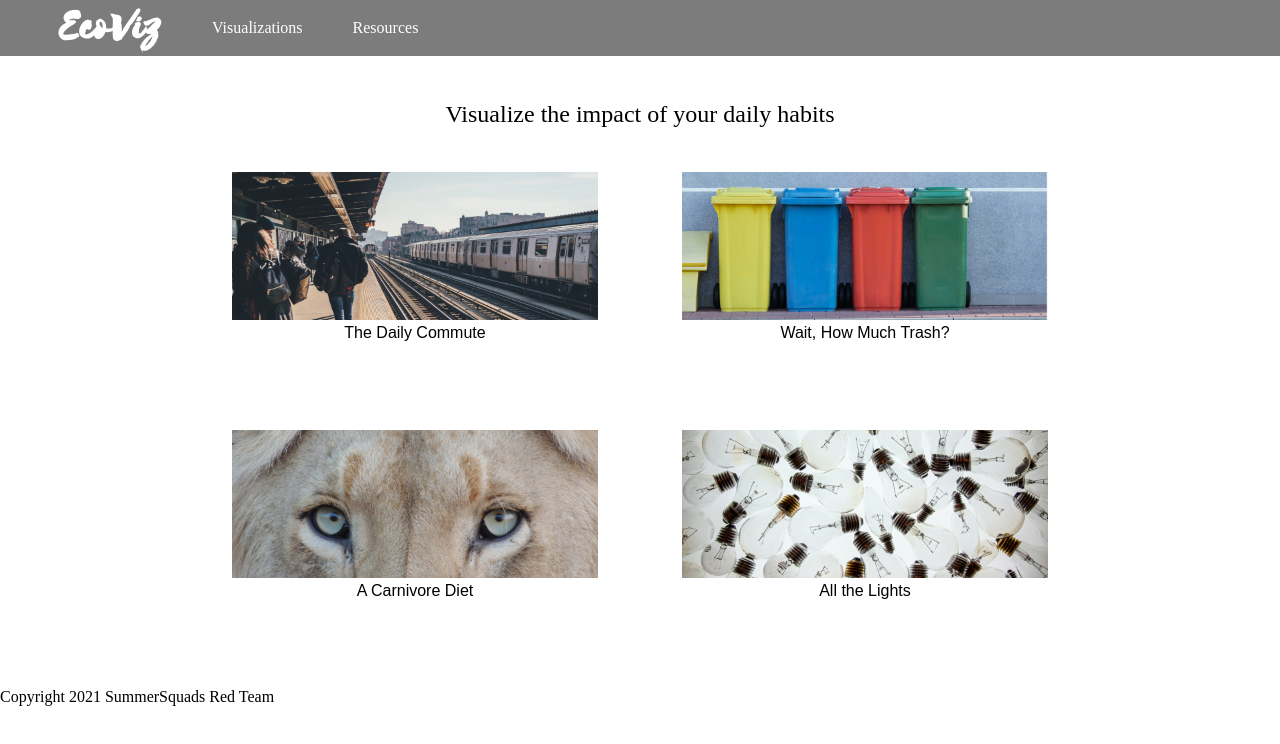
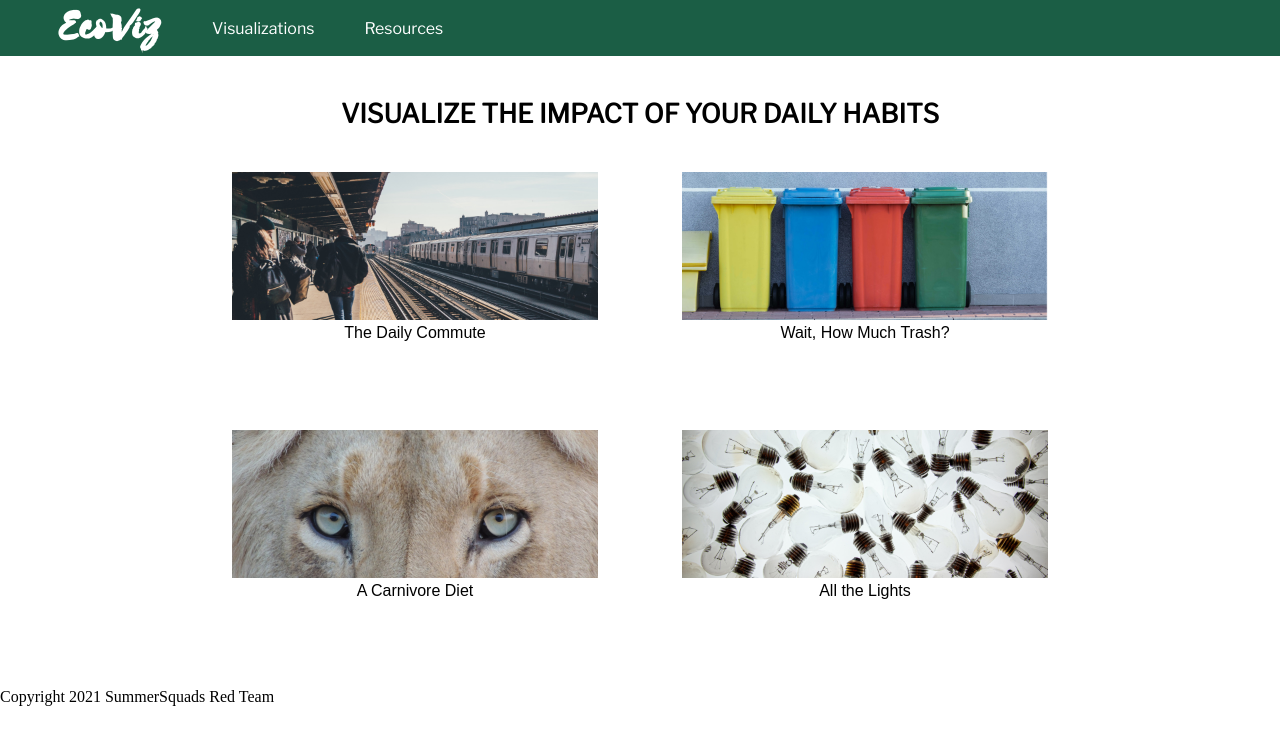
Before and after one commit to Summer-Squads-Red-Awesome/SS-Project, a Gatsby site: page / in a window 1280 px wide. Built offline with nearby package versions, Linux system fonts and the light colour scheme; Gatsby itself is replaced by a stand-in of ours.

Commit message:
added libre franklin font and applied css

```diff
--- a/gatsby-config.js
+++ b/gatsby-config.js
@@ -14,8 +14,8 @@ module.exports = {
       resolve: `gatsby-plugin-google-fonts`,
       options: {
         fonts: [
-          `limelight`,
-          `source sans pro\:300,400,400i,700` // you can also specify font weights and styles
+          `Libre Franklin`,
+          `source sans pro\:600, 700` // you can also specify font weights and styles
         ],
         display: 'swap'
       }
--- a/src/pages/index.js
+++ b/src/pages/index.js
@@ -7,7 +7,7 @@ export default function Home() {
   return (
     <Layout>
       <div className="homescreen">
-        <div className="home-blurb">Visualize the impact of your daily habits</div>
+        <div className="home-blurb">VISUALIZE THE IMPACT OF YOUR DAILY HABITS</div>
         <div className="grid-container">
           <div className="link-container">
           <Link className="home-link-container" to="/commute">
--- a/src/styles/global.css
+++ b/src/styles/global.css
@@ -34,7 +34,9 @@ footer {
 }
 
 .home-blurb {
-  font-size: 24px;
+  font-size: 26px;
+  font-family: Libre Franklin, sans-serif;
+  font-weight: bold;
   margin: 24px;
   padding: 10px;
   height: 48px;
@@ -95,7 +97,8 @@ a {
 }
 
 nav {
-  background-color: #7C7C7C;
+  background-color: #1B5E45;
+;
   /* width: 100vw; */
   height: 56px;
   display: flex;
@@ -113,6 +116,9 @@ nav {
   margin-left: 50px;
   text-decoration: none;
   color: white;
+  font-family: Libre Franklin, sans-serif;
+  font-weight: semi-bold;
+  font-size: 16px;
 }
 
 #ecoviz {
```
